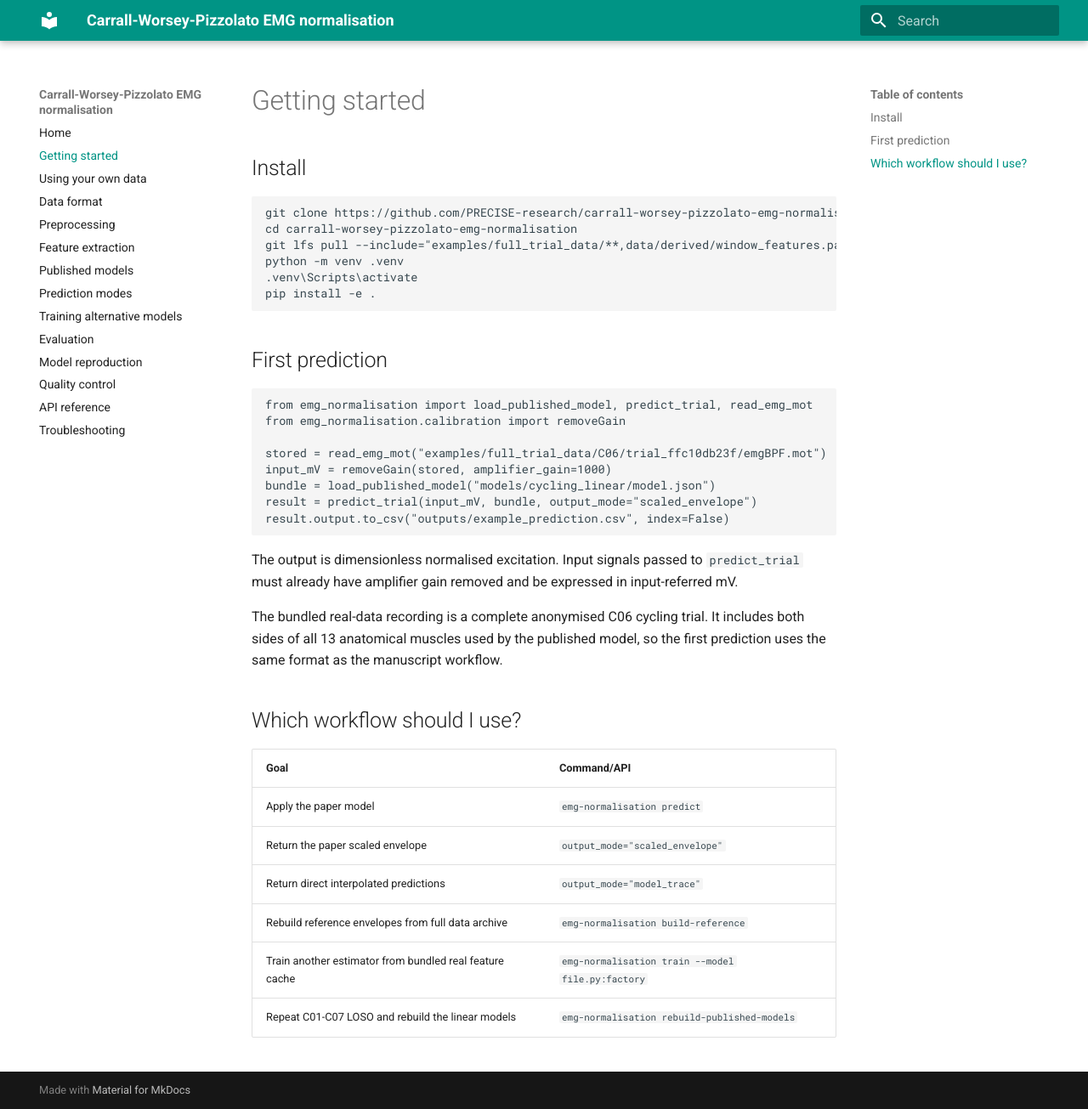
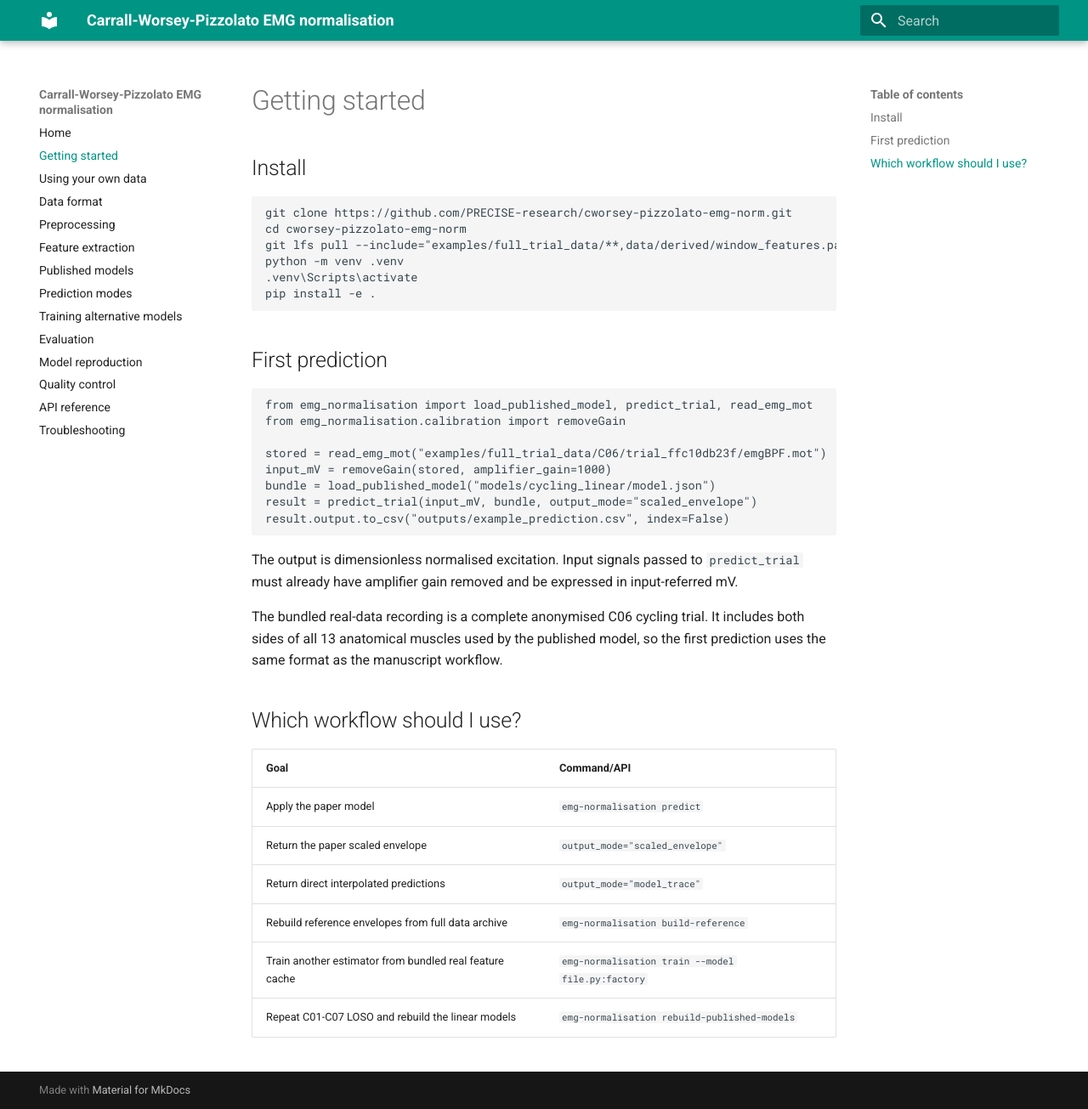
Before and after one commit to PRECISE-research/cworsey-pizzolato-emg-norm, an MkDocs documentation site: the page built from docs/getting-started.md, in a window 1280 px wide and 1305 px high. Shown: the whole window at 85% size. Built offline with MkDocs 1.6.1 and Material for MkDocs 9.7.7, drawn with Linux system fonts in a browser that asks for light colours.

Commit message:
Update links after repository rename

````diff
--- a/docs/getting-started.md
+++ b/docs/getting-started.md
@@ -3,8 +3,8 @@
 ## Install
 
 ```bash
-git clone https://github.com/PRECISE-research/carrall-worsey-pizzolato-emg-normalisation.git
-cd carrall-worsey-pizzolato-emg-normalisation
+git clone https://github.com/PRECISE-research/cworsey-pizzolato-emg-norm.git
+cd cworsey-pizzolato-emg-norm
 git lfs pull --include="examples/full_trial_data/**,data/derived/window_features.parquet"
 python -m venv .venv
 .venv\Scripts\activate
````
Also changed, not shown: README.md (+3 -3 lines), 1 other file.
